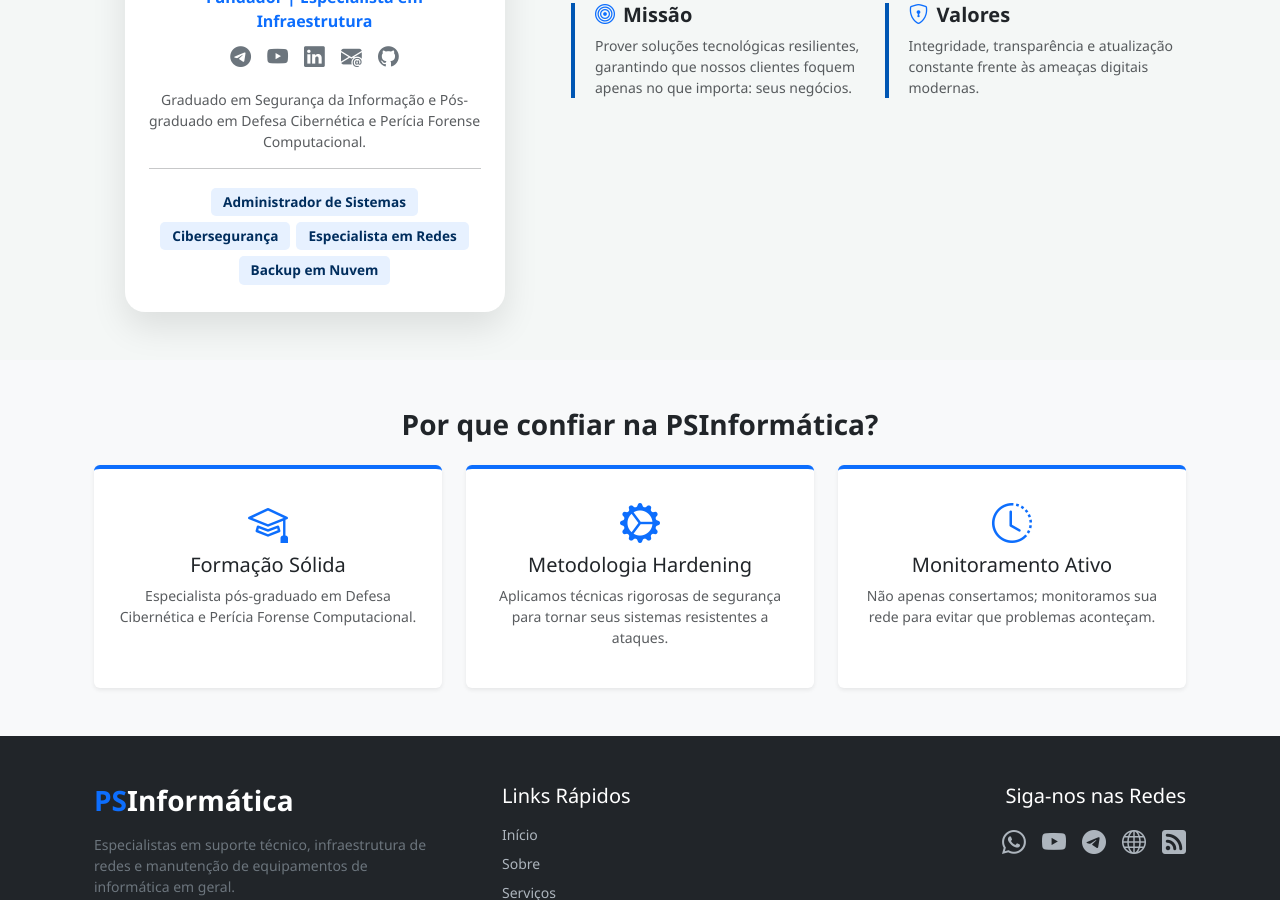
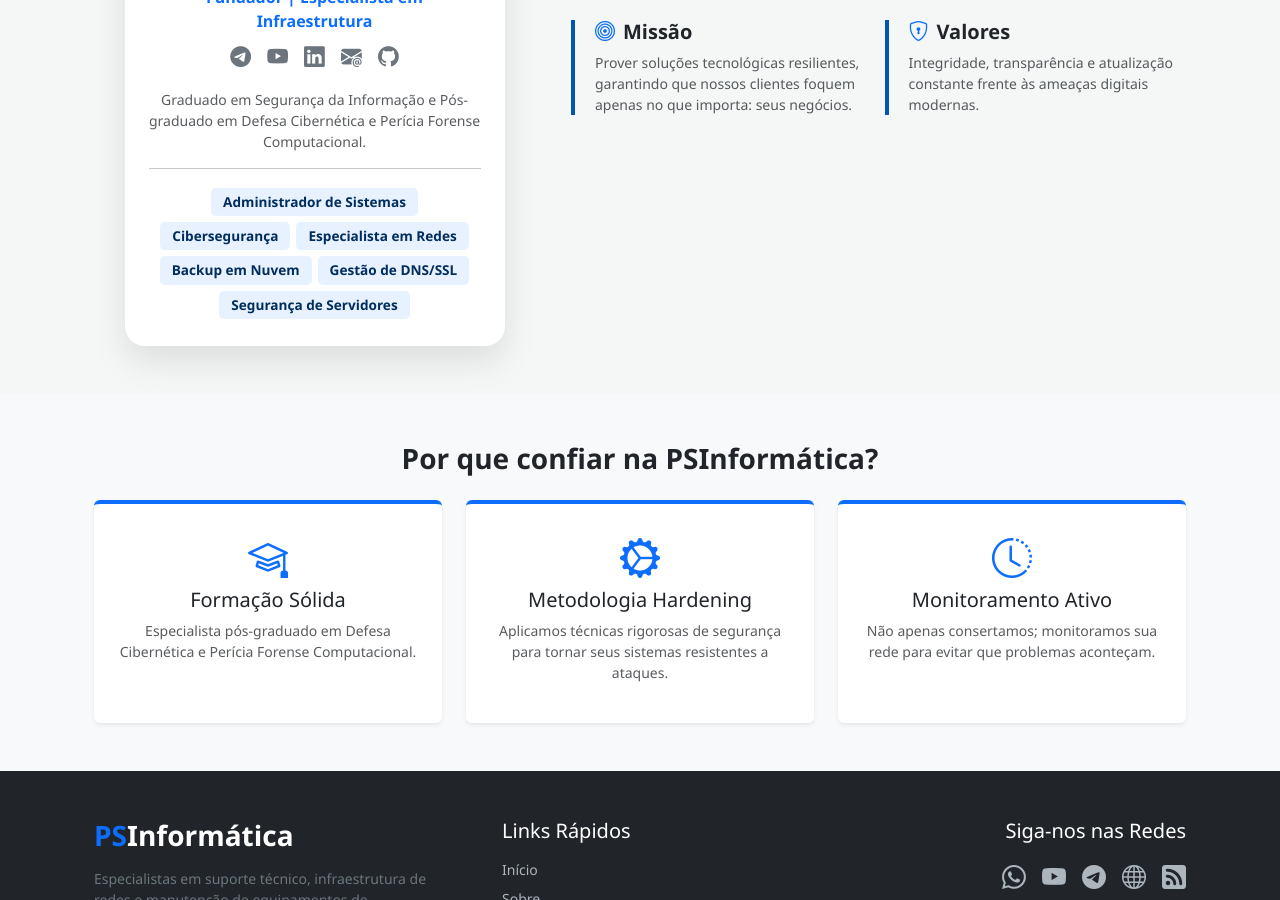
Before and after one commit to psinformaticagba/psinformaticagba.github.io, a Jekyll site: the page built from sobre.html, in a window 1280 px wide and 900 px high, scrolled down 909 px. Built offline with Jekyll 4.4.1, drawn with Linux system fonts in a browser that asks for light colours; some of the changed lines change nothing that is shown.

Commit message:
adicionado novos recursos

```diff
--- a/_config.yml
+++ b/_config.yml
@@ -62,6 +62,29 @@
   - "Cibersegurança"
   - "Especialista em Redes"
   - "Backup em Nuvem"
+  - "Gestão de DNS/SSL"
+  - "Segurança de Servidores"
+
+# Cards de Confiança
+cards_confianca:
+  - titulo: "Formação Sólida"
+    icone: "bi-mortarboard"
+    descricao: "Especialista pós-graduado em Defesa Cibernética e Perícia Forense Computacional."
+  - titulo: "Metodologia Hardening"
+    icone: "bi-gear-wide-connected"
+    descricao: "Aplicamos técnicas rigorosas de segurança para tornar seus sistemas resistentes a ataques."
+  - titulo: "Monitoramento Ativo"
+    icone: "bi-clock-history"
+    descricao: "Não apenas consertamos; monitoramos sua rede para evitar que problemas aconteçam."
+  - titulo: "Atendimento Personalizado"
+    icone: "bi-person-check"
+    descricao: "Suporte consultivo que entende a realidade do seu negócio, sem respostas prontas ou robóticas."
+  - titulo: "Infraestrutura Resiliente"
+    icone: "bi-hdd-network"
+    descricao: "Projetamos redes e servidores com redundância, focando sempre na continuidade da sua operação."
+  - titulo: "Ética e Sigilo"
+    icone: "bi-lock"
+    descricao: "Tratamento rigoroso de dados sensíveis, garantindo total privacidade e conformidade com as boas práticas."
 
 # Lista de Clientes (Index)
 data_clientes:
```
